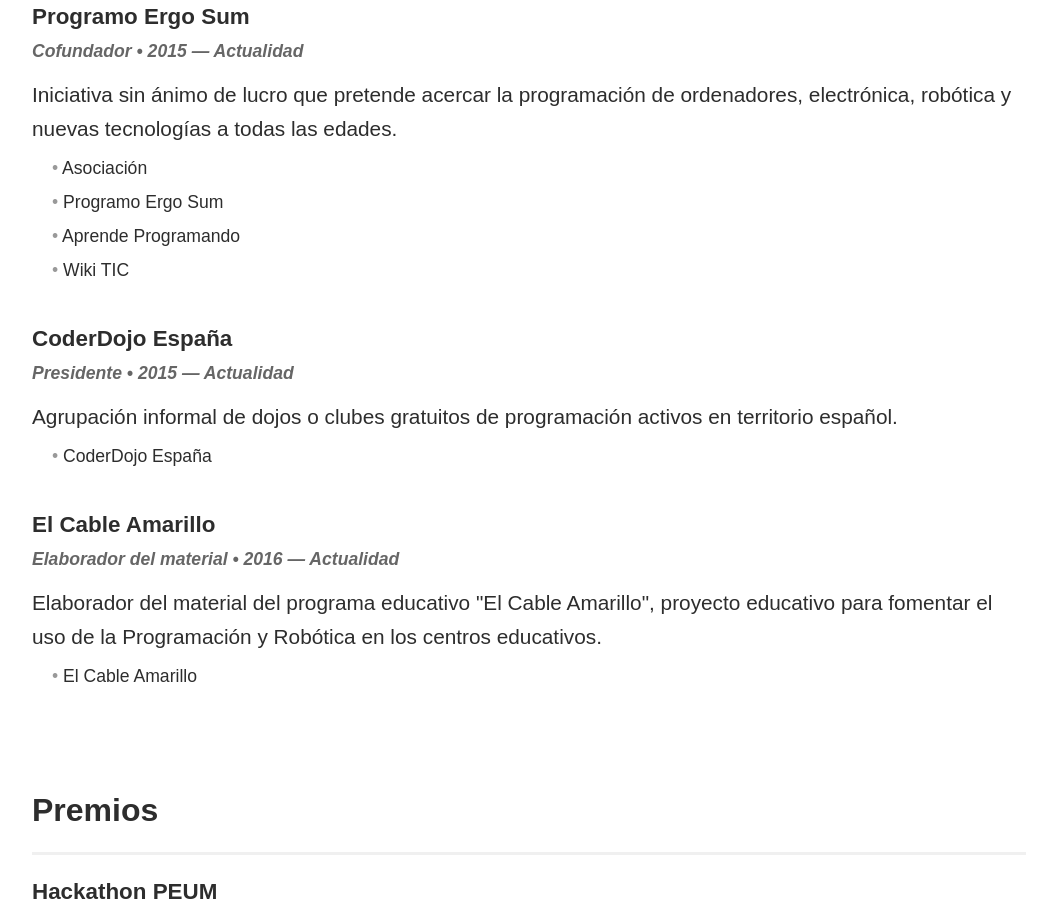
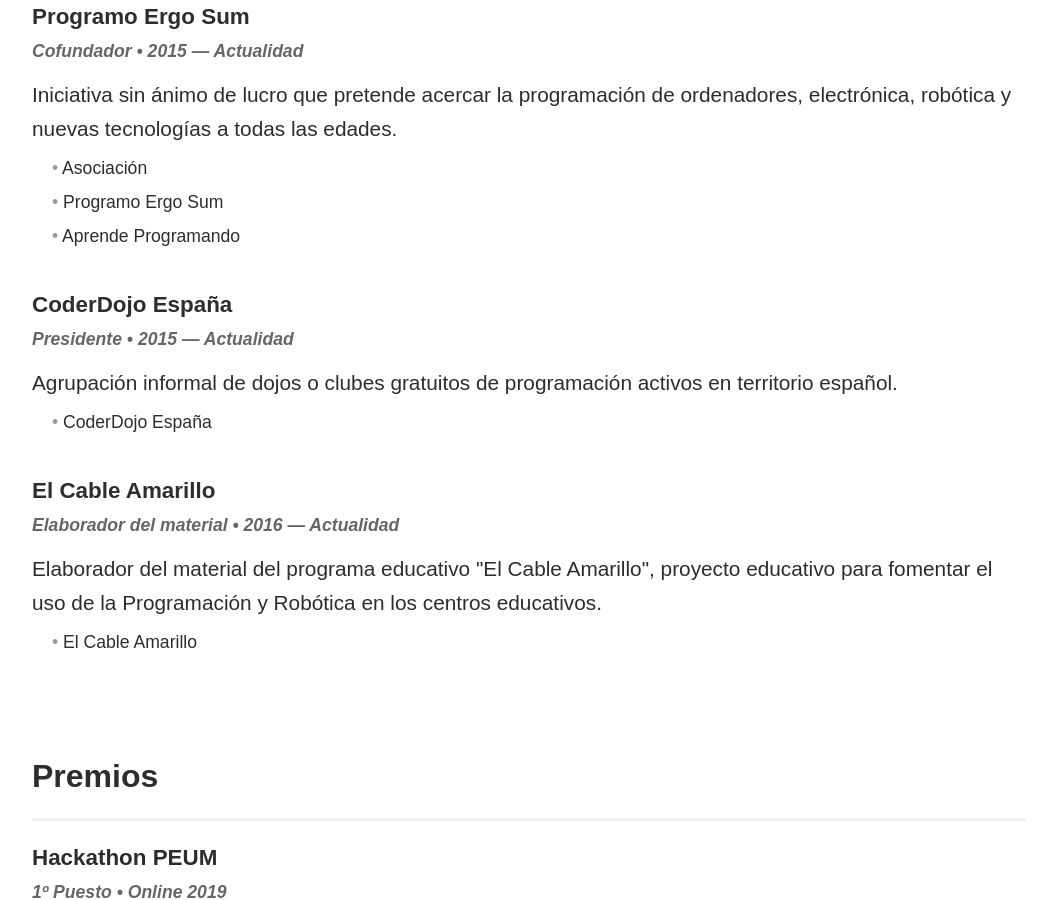
Before and after one commit to migueabellan/migueabellan.github.io, a Jekyll site: the page built from index.html, in a window 1280 px wide and 900 px high, scrolled down 2207 px. Shown: the whole window, without its empty margins (111-1168 px from the left). Built offline with Jekyll 4.4.1, drawn with Linux system fonts in a browser that asks for light colours; nearby versions of some CDN libraries.

Commit message:
Update projects.yml

```diff
--- a/_data/projects.yml
+++ b/_data/projects.yml
@@ -6,18 +6,17 @@
     - <a href="https://www.programoergosum.es" target="_blank">Asociación</a>
     - <a href="https://www.programoergosum.com" target="_blank">Programo Ergo Sum</a>
     - <a href="https://www.aprendeprogramando.es" target="_blank">Aprende Programando</a>
-    - <a href="https://wikitic.github.io" target="_blank">Wiki TIC</a>
 
 - project: CoderDojo España
   role: Presidente
   duration: 2015 &mdash; Actualidad
   description: Agrupación informal de dojos o clubes gratuitos de programación activos en territorio español.
   items:
-    - <a href="http://www.coderdojo.es" target="_blank">CoderDojo España</a>
+    - <a href="https://www.coderdojo.es" target="_blank">CoderDojo España</a>
 
 - project: El Cable Amarillo
   role: Elaborador del material
   duration: 2016 &mdash; Actualidad
   description: Elaborador del material del programa educativo "El Cable Amarillo", proyecto educativo para fomentar el uso de la Programación y Robótica en los centros educativos.
   items:
-    - <a href="http://www.elcableamarillo.cc" target="_blank">El Cable Amarillo</a>
+    - <a href="https://www.elcableamarillo.cc" target="_blank">El Cable Amarillo</a>
```
